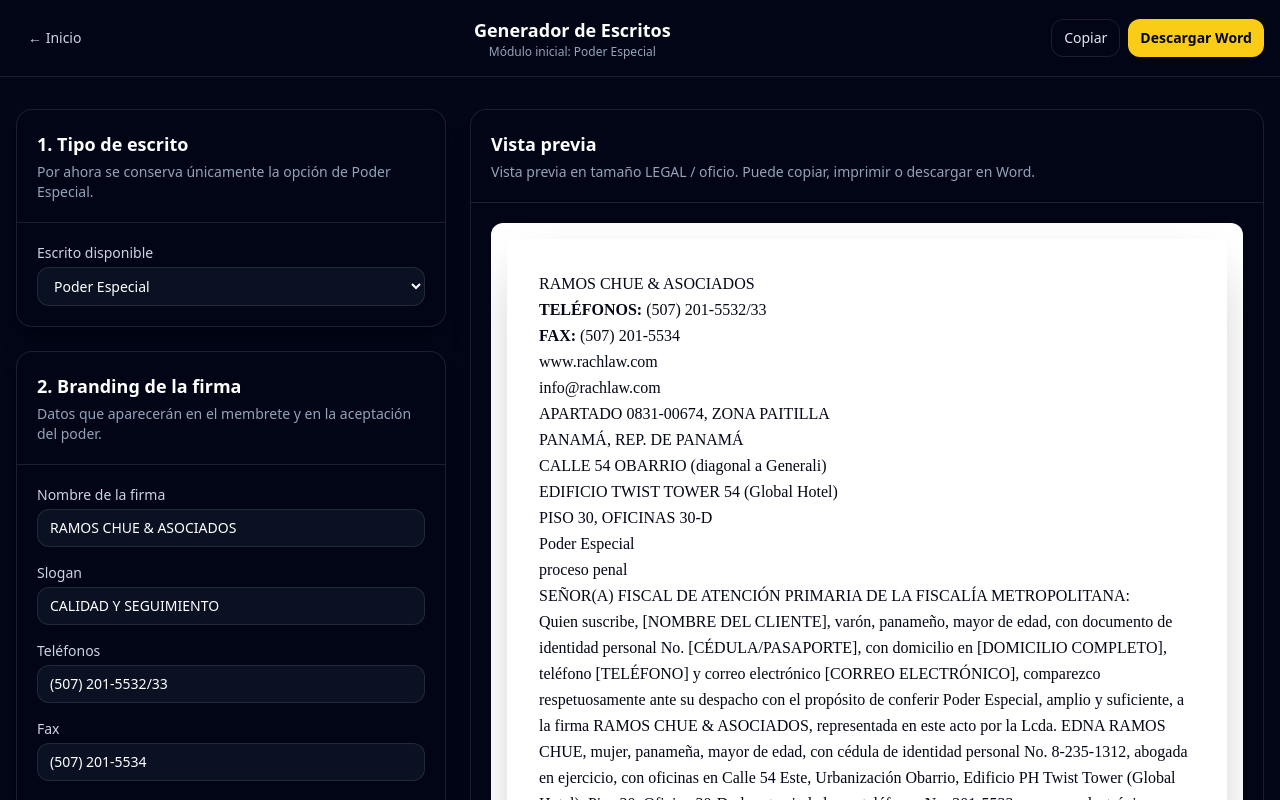
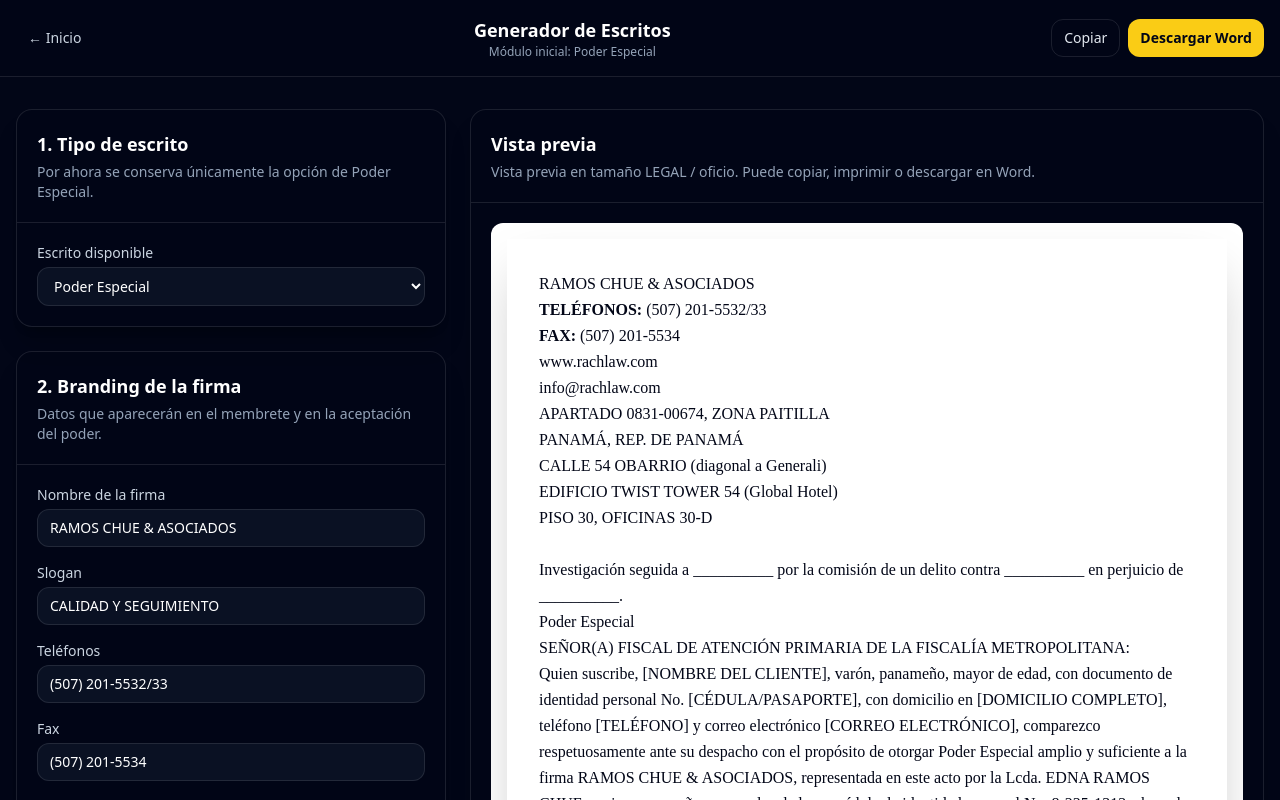
Before and after one commit to purple-flame-code/flowp, a Next.js app: page /escritos in a window 1280 px wide. Shown: the top 800 px of the page. Built offline with nearby package versions, Linux system fonts and the light colour scheme.

Commit message:
Se reemplaza pagina completa

```diff
--- a/src/app/escritos/page.tsx
+++ b/src/app/escritos/page.tsx
@@ -41,11 +41,13 @@ type FormState = {
   sociedadFolio: string;
   representanteCargo: string;
 
+  numeroCarpetilla: string;
   autoridadDestino: string;
-  asunto: string;
+  descripcionInvestigacion: string;
   tipoProceso: string;
   contraparte: string;
   delitoOMateria: string;
+  perjudicado: string;
   finalidadPoder: string;
 
   ciudad: string;
@@ -96,12 +98,14 @@ const initialForm: FormState = {
   sociedadFolio: "",
   representanteCargo: "Presidente y Representante Legal",
 
+  numeroCarpetilla: "",
   autoridadDestino:
     "SEÑOR(A) FISCAL DE ATENCIÓN PRIMARIA DE LA FISCALÍA METROPOLITANA:",
-  asunto: "",
-  tipoProceso: "proceso penal",
+  descripcionInvestigacion: "",
+  tipoProceso: "Investigación seguida",
   contraparte: "",
   delitoOMateria: "",
+  perjudicado: "",
   finalidadPoder:
     "que asuman mi representación dentro del proceso indicado, presenten las solicitudes que correspondan y ejerzan las acciones legales necesarias para la defensa de mis derechos e intereses",
 
@@ -225,9 +229,26 @@ function nombreMayuscula(nombre: string) {
   return nombre.trim().toUpperCase();
 }
 
+function construirDescripcionInvestigacion(form: FormState) {
+  if (form.descripcionInvestigacion.trim()) {
+    return form.descripcionInvestigacion.trim();
+  }
+
+  const contraparte = form.contraparte.trim() || "__________";
+  const delito = form.delitoOMateria.trim() || "__________";
+  const perjudicado =
+    form.perjudicado.trim() ||
+    form.clienteNombre.trim() ||
+    form.sociedadNombre.trim() ||
+    "__________";
+
+  return `${form.tipoProceso || "Investigación seguida"} a ${contraparte} por la comisión de un delito contra ${delito} en perjuicio de ${perjudicado}.`;
+}
+
 function construirComparecencia(form: FormState) {
   const generoCliente = form.clienteGenero === "mujer" ? "mujer" : "varón";
   const generoAbogado = form.abogadoGenero === "mujer" ? "mujer" : "varón";
+  const descripcion = construirDescripcionInvestigacion(form);
 
   if (form.tipoPoderdante === "persona_juridica") {
     return `Quien suscribe, ${
@@ -269,9 +290,7 @@ function construirComparecencia(form: FormState) {
     }, ${
       form.abogadoRecibeNotificaciones ||
       "lugar donde recibe notificaciones personales"
-    }, con el fin de ${
-      form.finalidadPoder || "[FINALIDAD DEL PODER]"
-    }.`;
+    }, con el fin de que asuman mi representación dentro de ${descripcion}`;
   }
 
   return `Quien suscribe, ${
@@ -286,7 +305,7 @@ function construirComparecencia(form: FormState) {
     form.clienteTelefono || "[TELÉFONO]"
   } y correo electrónico ${
     form.clienteCorreos || "[CORREO ELECTRÓNICO]"
-  }, comparezco respetuosamente ante su despacho con el propósito de conferir Poder Especial, amplio y suficiente, a la firma ${
+  }, comparezco respetuosamente ante su despacho con el propósito de otorgar Poder Especial amplio y suficiente a la firma ${
     form.nombreFirma || "[NOMBRE DE LA FIRMA]"
   }, representada en este acto por la Lcda. ${
     form.abogadoNombre || "[NOMBRE DEL ABOGADO]"
@@ -305,7 +324,7 @@ function construirComparecencia(form: FormState) {
   }, ${
     form.abogadoRecibeNotificaciones ||
     "lugar donde recibe notificaciones personales"
-  }, con el fin de ${form.finalidadPoder || "[FINALIDAD DEL PODER]"}.`;
+  }, con el propósito de ${form.finalidadPoder || `que asuman mi representación dentro de ${descripcion}`}.`;
 }
 
 function construirFacultades(form: FormState) {
@@ -340,38 +359,8 @@ function construirFacultades(form: FormState) {
   return `${textoBase}\n\nAsimismo, queda facultada para ${form.facultadesAdicionales.trim()}.`;
 }
 
-function construirAsunto(form: FormState) {
-  if (form.asunto.trim()) {
-    return form.asunto.trim();
-  }
-
-  const partes = [];
-
-  if (form.tipoProceso.trim()) {
-    partes.push(form.tipoProceso.trim());
-  }
-
-  if (form.contraparte.trim()) {
-    partes.push(`en contra de ${form.contraparte.trim()}`);
-  }
-
-  if (form.delitoOMateria.trim()) {
-    partes.push(`por ${form.delitoOMateria.trim()}`);
-  }
-
-  if (form.tipoPoderdante === "persona_juridica" && form.sociedadNombre.trim()) {
-    partes.push(`en representación de ${form.sociedadNombre.trim()}`);
-  } else if (form.clienteNombre.trim()) {
-    partes.push(`en representación de ${form.clienteNombre.trim()}`);
-  }
-
-  return partes.length
-    ? partes.join(" ")
-    : "[DESCRIPCIÓN BREVE DEL PROCESO O ACTUACIÓN]";
-}
-
 function construirDocumentoHtml(form: FormState) {
-  const asunto = construirAsunto(form);
+  const descripcionInvestigacion = construirDescripcionInvestigacion(form);
   const comparecencia = construirComparecencia(form);
   const facultades = construirFacultades(form);
   const fecha = form.usarFechaPresentacion
@@ -418,10 +407,22 @@ function construirDocumentoHtml(form: FormState) {
         </div>
       </header>
 
+      <section class="datos-superiores">
+        <div class="carpetilla">
+          ${
+            form.numeroCarpetilla.trim()
+              ? `Carpetilla #${escapeHtml(form.numeroCarpetilla)}`
+              : "&nbsp;"
+          }
+        </div>
+
+        <div class="descripcion-investigacion">
+          ${paragraph(descripcionInvestigacion)}
+        </div>
+      </section>
+
       <main>
         <h1>Poder Especial</h1>
-
-        <p class="asunto">${paragraph(asunto)}</p>
 
         <p class="autoridad">${paragraph(form.autoridadDestino)}</p>
 
@@ -491,20 +492,20 @@ function construirDocumentoCompleto(form: FormState) {
           }
 
           .letterhead {
-            margin-bottom: 34px;
+            margin-bottom: 26px;
             font-size: 9pt;
             line-height: 1.25;
           }
 
           .logo-center {
             text-align: center;
-            margin-bottom: 12px;
+            margin-bottom: 10px;
           }
 
           .logo-firma {
             display: inline-block;
             max-width: 390px;
-            max-height: 115px;
+            max-height: 110px;
             object-fit: contain;
           }
 
@@ -532,11 +533,33 @@ function construirDocumentoCompleto(form: FormState) {
             text-align: right;
           }
 
+          .datos-superiores {
+            display: grid;
+            grid-template-columns: 0.85fr 1.15fr;
+            gap: 28px;
+            align-items: start;
+            margin-bottom: 24px;
+            font-size: 11pt;
+          }
+
+          .carpetilla {
+            text-align: left;
+            font-weight: normal;
+          }
+
+          .descripcion-investigacion {
+            text-align: right;
+            font-weight: bold;
+            line-height: 1.35;
+          }
+
           h1 {
             text-align: center;
             font-size: 16pt;
-            margin: 0 0 18px 0;
-            text-decoration: underline;
+            font-style: italic;
+            font-weight: normal;
+            margin: 0 0 24px 0;
+            text-decoration: none;
           }
 
           p {
@@ -544,16 +567,11 @@ function construirDocumentoCompleto(form: FormState) {
             text-align: justify;
           }
 
-          .asunto {
-            text-align: center;
-            font-weight: bold;
-            margin-bottom: 22px;
-          }
-
           .autoridad {
             font-weight: bold;
             text-transform: uppercase;
-            margin-top: 16px;
+            margin-top: 8px;
+            margin-bottom: 16px;
           }
 
           .firmas {
@@ -1034,39 +1052,41 @@ export default function EscritosPage() {
           )}
 
           <Card
-            title="6. Proceso / destino"
-            description="Información del despacho, proceso y finalidad concreta del poder."
+            title="6. Carpetilla e investigación"
+            description="Esta información aparece debajo del membrete: carpetilla a la izquierda y descripción del proceso a la derecha."
           >
             <div>
-              <FieldLabel>Autoridad o despacho destinatario</FieldLabel>
-              <TextArea
-                value={form.autoridadDestino}
-                onChange={(value) => update("autoridadDestino", value)}
-                rows={3}
+              <FieldLabel>Número de carpetilla</FieldLabel>
+              <TextInput
+                value={form.numeroCarpetilla}
+                onChange={(value) => update("numeroCarpetilla", value)}
+                placeholder="Ejemplo: 201900065074"
               />
             </div>
 
             <div>
-              <FieldLabel>Asunto completo del poder</FieldLabel>
+              <FieldLabel>Descripción completa de la investigación</FieldLabel>
               <TextArea
-                value={form.asunto}
-                onChange={(value) => update("asunto", value)}
-                rows={4}
-                placeholder="Ejemplo: Querella en contra de... por delito... en perjuicio de..."
+                value={form.descripcionInvestigacion}
+                onChange={(value) =>
+                  update("descripcionInvestigacion", value)
+                }
+                rows={5}
+                placeholder="Ejemplo: Investigación seguida a ______ por la comisión de un delito contra ______ en perjuicio de ______."
               />
             </div>
 
             <div>
-              <FieldLabel>Tipo de proceso</FieldLabel>
+              <FieldLabel>Tipo de proceso / investigación</FieldLabel>
               <TextInput
                 value={form.tipoProceso}
                 onChange={(value) => update("tipoProceso", value)}
-                placeholder="Proceso penal, demanda de nulidad, querella, etc."
+                placeholder="Investigación seguida"
               />
             </div>
 
             <div>
-              <FieldLabel>Contraparte / persona contra quien se dirige</FieldLabel>
+              <FieldLabel>Persona investigada / contraparte</FieldLabel>
               <TextInput
                 value={form.contraparte}
                 onChange={(value) => update("contraparte", value)}
@@ -1074,10 +1094,33 @@ export default function EscritosPage() {
             </div>
 
             <div>
-              <FieldLabel>Delito, materia o actuación</FieldLabel>
+              <FieldLabel>Delito o materia</FieldLabel>
               <TextArea
                 value={form.delitoOMateria}
                 onChange={(value) => update("delitoOMateria", value)}
+                rows={3}
+                placeholder="Ejemplo: la fe pública, el patrimonio económico, el honor de la persona natural..."
+              />
+            </div>
+
+            <div>
+              <FieldLabel>Persona en perjuicio de quien se investiga</FieldLabel>
+              <TextInput
+                value={form.perjudicado}
+                onChange={(value) => update("perjudicado", value)}
+              />
+            </div>
+          </Card>
+
+          <Card
+            title="7. Autoridad y finalidad"
+            description="Despacho destinatario y finalidad concreta del poder."
+          >
+            <div>
+              <FieldLabel>Autoridad o despacho destinatario</FieldLabel>
+              <TextArea
+                value={form.autoridadDestino}
+                onChange={(value) => update("autoridadDestino", value)}
                 rows={3}
               />
             </div>
@@ -1093,7 +1136,7 @@ export default function EscritosPage() {
           </Card>
 
           <Card
-            title="7. Facultades y fecha"
+            title="8. Facultades y fecha"
             description="Bloque preconstituido de facultades generales."
           >
             <label className="flex items-start gap-3 rounded-xl border border-white/10 bg-slate-900/50 p-3 text-sm text-slate-300">
```
